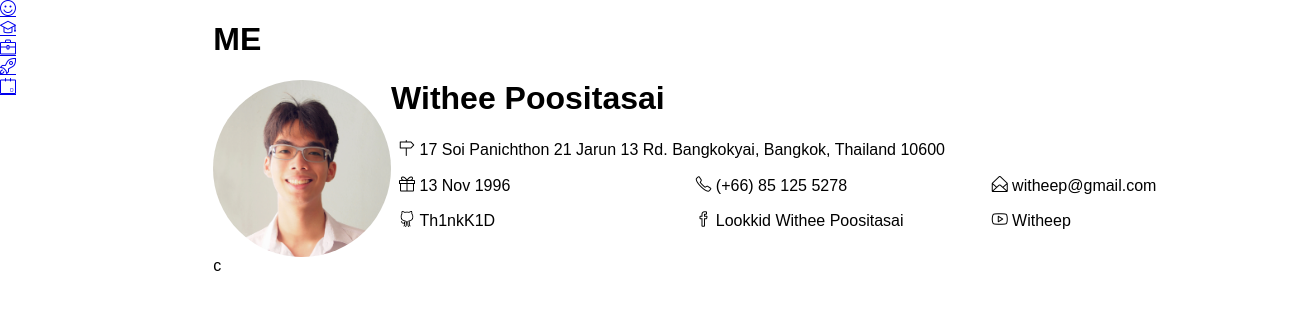
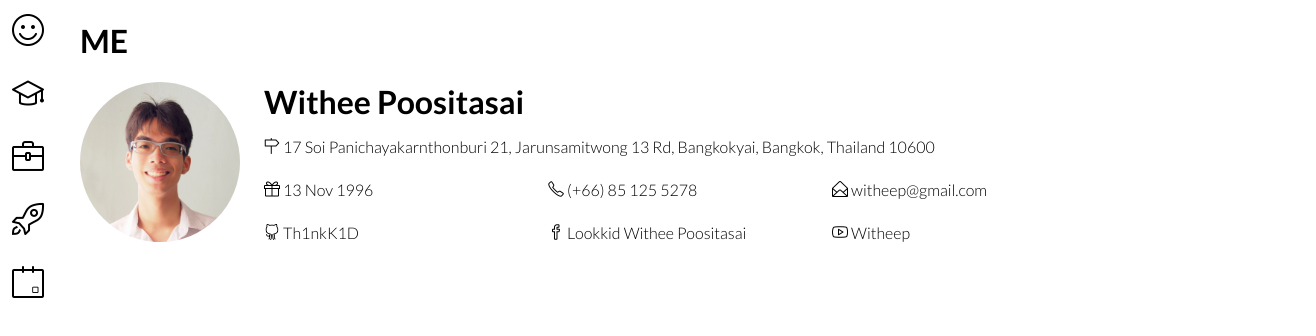
Before and after one commit to Th1nkK1D/me, a Vue app: page /profile in a window 1280 px wide. Shown: the top 336 px of the page, 1316 px wide, since content can reach past the window. Built offline with nearby package versions, Linux system fonts and the light colour scheme.

Commit message:
Switch to Bulma css

```diff
--- a/index.html
+++ b/index.html
@@ -5,9 +5,6 @@
     <meta name="viewport" content="width=device-width,initial-scale=1.0">
     <title>k1d.me</title>
 
-    <link rel="stylesheet" href="/node_modules/purecss/build/base-min.css">
-    <link rel="stylesheet" href="/node_modules/purecss/build/grids-min.css">
-    <link rel="stylesheet" href="/node_modules/purecss/build/grids-responsive-min.css">
     <link href="https://fonts.googleapis.com/css?family=Lato:100,300,700" rel="stylesheet">
     <link rel="stylesheet" href="/node_modules/simple-line-icons/css/simple-line-icons.css">
   </head>
--- a/package.json
+++ b/package.json
@@ -12,7 +12,7 @@
   },
   "dependencies": {
     "animejs": "^2.2.0",
-    "purecss": "^1.0.0",
+    "bulma": "^0.6.1",
     "simple-line-icons": "^2.4.1",
     "vue": "^2.5.2",
     "vue-router": "^3.0.1"
--- a/src/App.vue
+++ b/src/App.vue
@@ -12,6 +12,9 @@ export default {
 
 <style lang="scss">
 
+@import '../node_modules/bulma/sass/utilities/_all.sass';
+@import '../node_modules/bulma/sass/grid/columns.sass';
+
 body {
   margin: 0;
   font-family: 'Lato', sans-serif;
--- a/src/components/Me.vue
+++ b/src/components/Me.vue
@@ -1,43 +1,39 @@
 <template>
-  <div class="pure-g">
-    <div class="pure-u-1">
-      <h1 class="title">ME</h1>
-    </div>
-    <!-- Bio -->
-    <div class="pure-u-1 bio">
-      <div class="pure-g">
-        <div class="pure-u-1-6">
-          <img src="/static/img/lkavatar.jpg" alt="" class="pure-img avatar">
-        </div>
-        <div class="pure-u-5-6">
-          <div class="pure-u-1">
-            <h1 class="name">Withee Poositasai</h1>
+  <div>
+    <h1 class="title">ME</h1>
+    <!-- bio -->
+    <div class="columns bio">
+      <div class="column is-narrow">
+        <img src="/static/img/lkavatar.jpg" alt="" class="avatar">
+      </div>
+      <div class="column">
+        <h1 class="name">Withee Poositasai</h1>
+
+        <div class="columns is-multiline">
+          <div class="column is-12">
+            <i class="icon-direction"></i> 17 Soi Panichayakarnthonburi 21, Jarunsamitwong 13 Rd, Bangkokyai, Bangkok, Thailand 10600
           </div>
-          <div class="pure-u-1">
-            <div class="detail"><i class="icon-direction"></i> 17 Soi Panichthon 21 Jarun 13 Rd. Bangkokyai, Bangkok, Thailand 10600</div>
+          <div class="column is-3">
+            <i class="icon-present"></i> 13 Nov 1996
           </div>
-          <div class="pure-u-1-3">
-            <div class="detail"><i class="icon-present"></i> 13 Nov 1996</div>
+          <div class="column is-3">
+            <i class="icon-phone"></i> (+66) 85 125 5278
           </div>
-          <div class="pure-u-1-3">
-            <div class="detail"><i class="icon-phone"></i> (+66) 85 125 5278</div>
+          <div class="column is-3">
+            <i class="icon-envelope-open"></i> witheep@gmail.com
           </div>
-          <div class="pure-u-1-3">
-            <div class="detail"><i class="icon-envelope-open"></i> witheep@gmail.com</div>
+          <div class="column is-3">
+            <i class="icon-social-github"></i> Th1nkK1D
           </div>
-          <div class="pure-u-1-3">
-            <div class="detail"><i class="icon-social-github"></i> Th1nkK1D</div>
+          <div class="column is-3">
+            <i class="icon-social-facebook"></i> Lookkid Withee Poositasai
           </div>
-          <div class="pure-u-1-3">
-            <div class="detail"><i class="icon-social-facebook"></i> Lookkid Withee Poositasai</div>
-          </div>
-          <div class="pure-u-1-3">
-            <div class="detail"><i class="icon-social-youtube"></i> Witheep</div>
+          <div class="column is-3">
+            <i class="icon-social-youtube"></i> Witheep
           </div>
         </div>
       </div>
-    </div><!-- End of Bio -->
-    <div class="pure-u-1">c</div>
+    </div><!-- end of bio -->
   </div>
 </template>
 
@@ -52,6 +48,8 @@ export default {
   .bio {
     .avatar {
       border-radius: 50%;
+      width: 10em;
+      height: auto;
     }
 
     .name {
--- a/src/components/Navbar.vue
+++ b/src/components/Navbar.vue
@@ -1,30 +1,20 @@
 <template>
-  <div div="container">
-    <div div="row">
-      <div class="column">
+  <div div="columns is-multiline">
+      <div class="column is-12">
         <router-link class="link" to="/profile"><i class="icon-emotsmile"></i></router-link>
       </div>
-    </div>
-    <div div="row">
-      <div class="column">
+      <div class="column is-12">
         <router-link class="link" to="/profile"><i class="icon-graduation"></i></router-link>
       </div>
-    </div>
-    <div div="row">
-      <div class="column">
+      <div class="column is-12">
         <router-link class="link" to="/profile"><i class="icon-briefcase"></i></router-link>
       </div>
-    </div>
-    <div div="row">
-      <div class="column">
+      <div class="column is-12">
         <router-link class="link" to="/profile"><i class="icon-rocket"></i></router-link>
       </div>
-    </div>
-    <div div="row">
-      <div class="column">
+      <div class="column is-12">
         <router-link class="link" to="/profile"><i class="icon-event"></i></router-link>
       </div>
-    </div>
   </div>
 </template>
 
@@ -35,16 +25,10 @@ export default {
 </script>
 
 <style lang="scss" scoped>
-  .row {
-    .column {
-      text-align: right;
-      padding: 5px;
 
-      .link {
-        font-size: 2em;
-        text-decoration: none;
-        color: black;
-      }
-    }
-  }
+.link {
+  font-size: 2em;
+  text-decoration: none;
+  color: black;
+}
 </style>
--- a/src/components/Profile.vue
+++ b/src/components/Profile.vue
@@ -1,10 +1,10 @@
 <template>
   <div>
-    <div class="pure-g">
-      <div class="pure-u-1-6">
+    <div class="columns">
+      <div class="column is-narrow">
         <navbar></navbar>
       </div>
-      <div class="pure-u-5-6">
+      <div class="column">
         <router-view></router-view>
       </div>
     </div>
```
